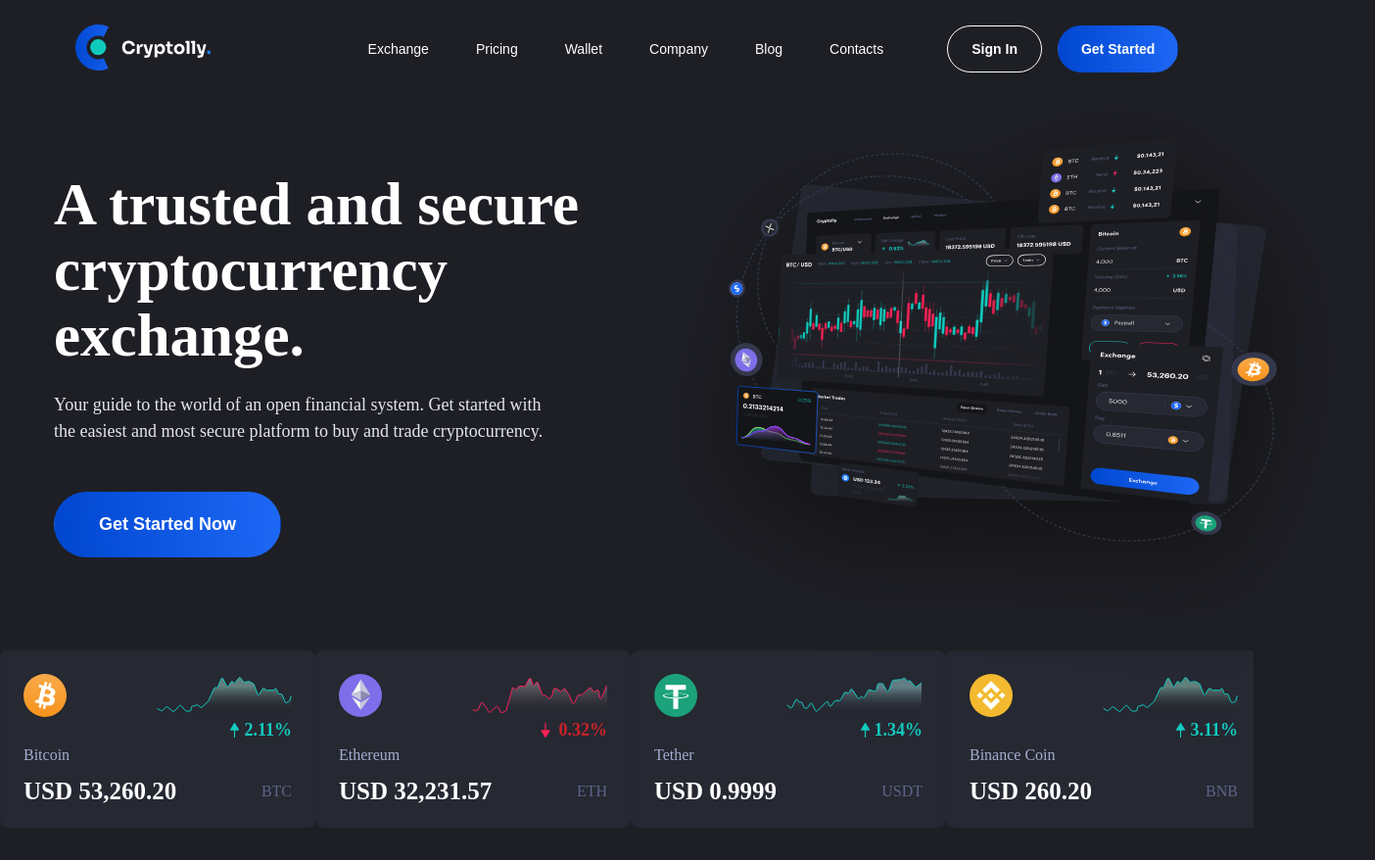
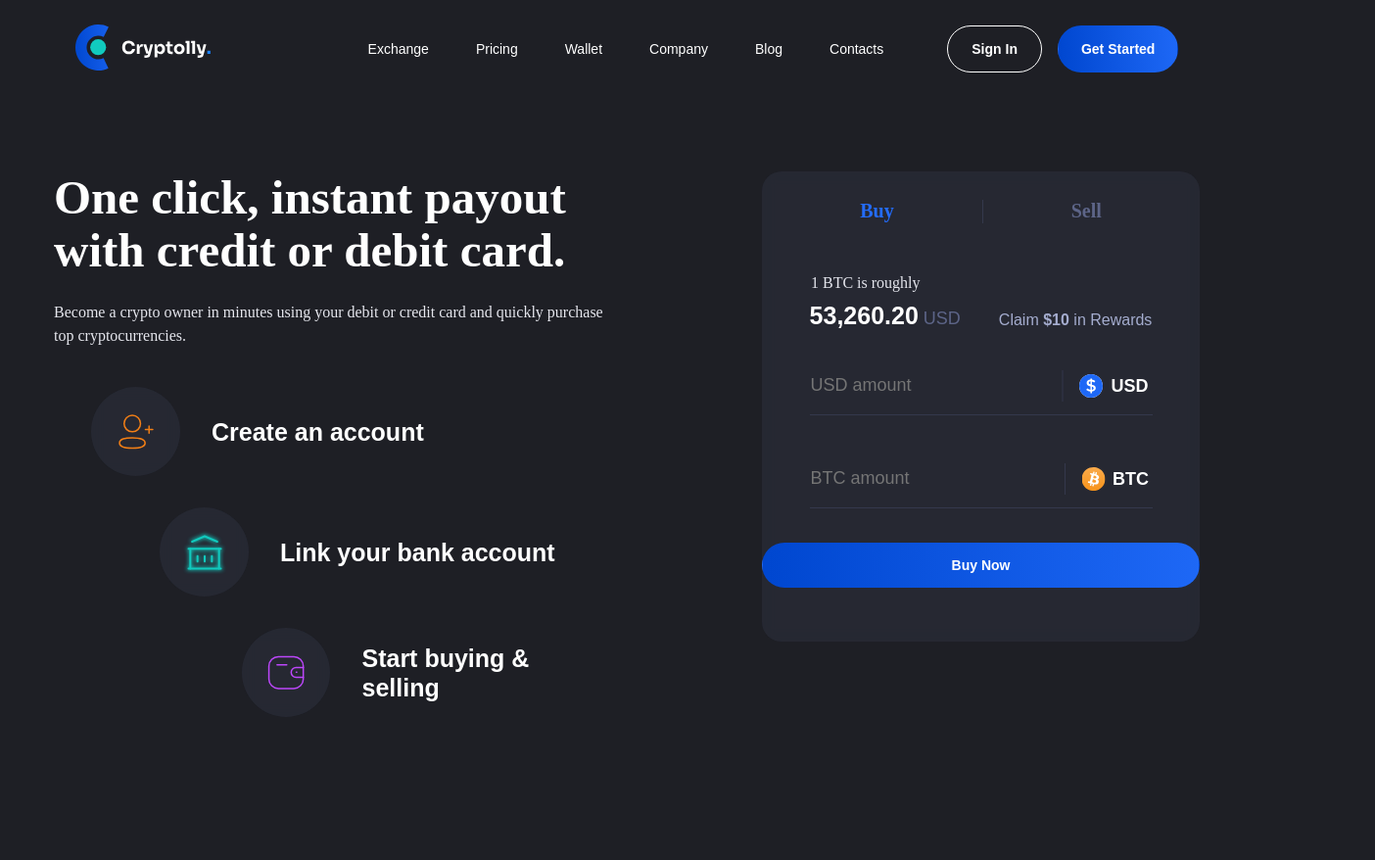
Before and after one commit to AntonBoh/cryptolly, a website: page src/index.html in a window 1280 px wide. Shown: the top 878 px of the page at 98% size, 1404 px wide, since content can reach past the window. Drawn offline with nearby package versions, Linux system fonts and the light colour scheme; files that its build step writes are made by us from their sources; files whose address does not match are found by name; a web font is replaced by a local one.

Commit message:
Add files via upload

```diff
--- a/src/index.html
+++ b/src/index.html
@@ -22,7 +22,7 @@
     @@include('./html/_header.html')
     <!-- Main Page -->
     <main>
-      <section class="section section__getstarted">
+      <!-- <section class="section section__getstarted">
         <div class="container">
           <div class="getstarted__item">
             <h1 class="title getstarted__title">
@@ -204,7 +204,7 @@
             </div>
           </div>
         </div>
-      </section>
+      </section> -->
 
       <section class="section section__exchange">
         <div class="container">
@@ -238,12 +238,58 @@
                 </div>
               </div>
             </div>
-            <div class="exchange__functions"></div>
+            <div class="exchange__functions">
+              <div class="exchange__buttons">
+                <button class="exchange__btn exchange__btn--active">Buy</button>
+                <span></span>
+                <button class="exchange__btn exchange__btn--sell">Sell</button>
+              </div>
+              <div class="exchange__buy">
+                <h2 class="text buy__subtitle">1 BTC is roughly</h2>
+                <div class="buy__info">
+                  <p class="buy__price">53,260.20<span> USD</span></p>
+                  <p class="buy__claim">Claim <span>$10</span> in Rewards</p>
+                </div>
+                <div class="exchange__inputs">
+                  <div class="exchange__input-item">
+                    <input
+                      class="exchange__input"
+                      placeholder="USD amount"
+                      type="number"
+                    />
+                    <div class="exchange__currency">
+                      <img
+                        class="exchange__currency-icon"
+                        src="./img/crypto-icons/USD.svg"
+                        alt="USD"
+                      />
+                      <span class="exchange__currency-name">USD</span>
+                    </div>
+                  </div>
+                  <div class="exchange__input-item">
+                    <input
+                      class="exchange__input"
+                      placeholder="BTC amount"
+                      type="number"
+                    />
+                    <div class="exchange__currency">
+                      <img
+                        class="exchange__currency-icon"
+                        src="./img/crypto-icons/Bitcoin.svg"
+                        alt="USD"
+                      />
+                      <span class="exchange__currency-name">BTC</span>
+                    </div>
+                  </div>
+                </div>
+                <button class="button exchange__buy-btn">Buy Now</button>
+              </div>
+            </div>
           </div>
         </div>
       </section>
 
-      <section class="section section__choose-us">
+      <!-- <section class="section section__choose-us">
         <div class="container">
           <div class="choose-us">
             <div class="choose-us__image">
@@ -301,25 +347,7 @@
       </section>
 
       <section class="section section__media">
-        <div class="container">
-          <!-- <div class="media">
-            <div class="swiper media__swiper">
-              <div class="swiper-wrapper">
-                <div class="swiper-slide">Slide 1</div>
-                <div class="swiper-slide">Slide 2</div>
-                <div class="swiper-slide">Slide 3</div>
-              </div>
-              <div class="swiper-button-prev"></div>
-              <div class="swiper-button-next"></div>
-            </div>
-            <div class="media__names">
-              <div class="media__name"><span>Neweeks</span></div>
-              <div class="media__name"><span>Fores</span></div>
-              <div class="media__name"><span>MetroNew</span></div>
-              <div class="media__name"><span>EuroNew</span></div>
-            </div>
-          </div> -->
-        </div>
+        <div class="container"></div>
       </section>
 
       <section class="section section__mobile-app">
@@ -386,10 +414,10 @@
             </form>
           </div>
         </div>
-      </article>
+      </article> -->
     </main>
     <!-- Footer -->
-    @@include('./html/_footer.html')
+    <!-- @@include('./html/_footer.html') -->
   </body>
 
   <script src="./js/scripts.min.js"></script>
--- a/src/scss/_global.scss
+++ b/src/scss/_global.scss
@@ -143,6 +143,18 @@
   border-radius: 20px !important;
 }
 
+input[type="number"]::-webkit-outer-spin-button,
+input[type="number"]::-webkit-inner-spin-button {
+  -webkit-appearance: none;
+}
+
+input[type="number"],
+input[type="number"]:hover,
+input[type="number"]:focus {
+  appearance: none;
+  -moz-appearance: textfield;
+}
+
 // Animations
 // Fade
 @keyframes fade {
--- a/src/scss/_home.scss
+++ b/src/scss/_home.scss
@@ -204,7 +204,135 @@
     backdrop-filter: blur(6.5px);
     border-radius: 20px;
   }
+
+  &__buttons {
+    display: flex;
+    justify-content: center;
+    align-items: center;
+    gap: 90px;
+    margin-top: 27px;
+    margin-bottom: 48px;
+    span {
+      height: 24px;
+      width: 1px;
+      background: $base-gray-80;
+    }
+  }
+
+  &__buy {
+    margin-bottom: 35px;
+    display: flex;
+    flex-direction: column;
+    justify-content: center;
+  }
+
+  .buy {
+    font-family: "Graphik";
+    &__subtitle {
+      margin-bottom: 8px;
+      margin-left: 50px;
+    }
+    &__info {
+      display: flex;
+      align-items: flex-end;
+      justify-content: center;
+      gap: 39px;
+      margin-bottom: 25px;
+    }
+    &__price {
+      font-weight: 600;
+      font-size: 25px;
+      line-height: 27px;
+      color: $white;
+      span {
+        font-weight: 400;
+        font-size: 18px;
+        color: $base-gray-60;
+      }
+    }
+    &__claim {
+      font-weight: 400;
+      font-size: 16px;
+      line-height: 24px;
+      color: $base-gray-40;
+      span {
+        font-weight: 800;
+      }
+    }
+  }
+
+  &__btn {
+    font-family: "Graphik";
+    font-style: normal;
+    font-weight: 600;
+    font-size: 20px;
+    line-height: 27px;
+    text-align: center;
+    color: $base-gray-60;
+    &--active {
+      color: #246cf9;
+    }
+  }
+  &__buy-btn {
+  }
+  &__inputs {
+    display: flex;
+    align-items: center;
+    flex-direction: column;
+  }
+
+  &__input-item {
+    position: relative;
+    margin-bottom: 35px;
+  }
+
+  &__input {
+    background-color: transparent;
+    padding: 16px 100px 16px 1px;
+    border-bottom: 1px solid $base-gray-80;
+    font-weight: 400;
+    font-size: 18px;
+    line-height: 27px;
+    color: $white;
+    width: 350px;
+  }
+
+  &__currency {
+    position: absolute;
+    top: 50%;
+    bottom: 50%;
+    transform: translate(-50%, -50%);
+    right: -65px;
+    display: flex;
+    align-items: center;
+    gap: 8px;
+    padding: 0 17px;
+    ::before {
+      content: "";
+      position: absolute;
+      top: 50%;
+      bottom: 50%;
+      transform: translate(-50%, -50%);
+      left: 0;
+      width: 1px;
+      height: 32px;
+      background: $base-gray-80;
+    }
+  }
+
+  &__currency-icon {
+  }
+
+  &__currency-name {
+    font-weight: 600;
+    font-size: 18px;
+    line-height: 29px;
+    color: $white;
+  }
 }
+.arrow {
+}
+
 .scheme {
   &__item {
     display: flex;
```
